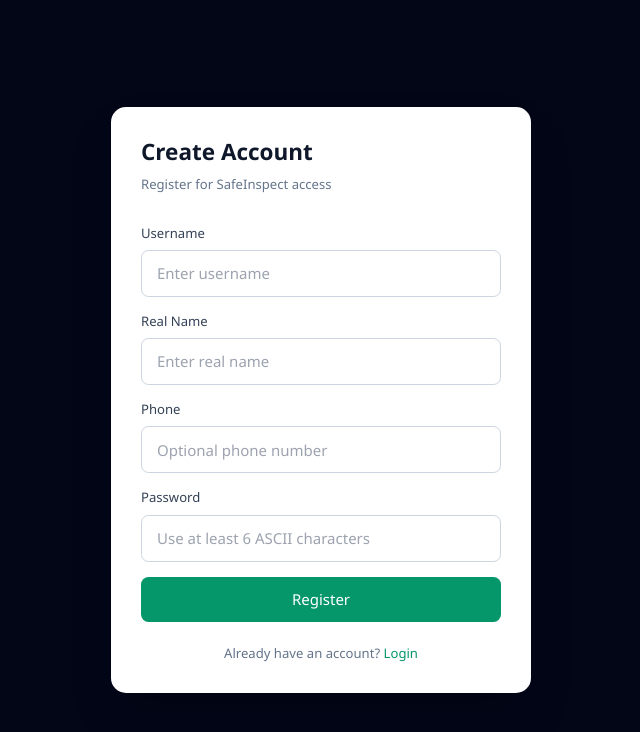
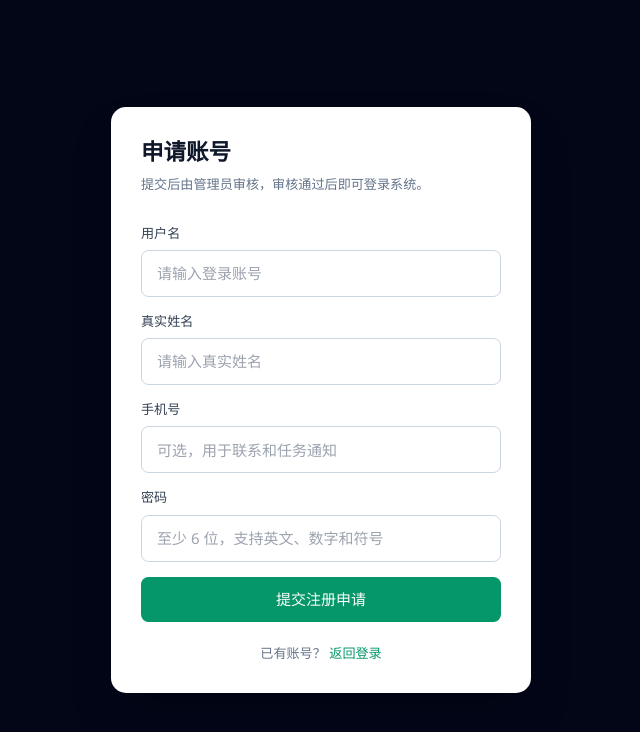
Before and after one commit to spencer-23-art/anquan, a React (Vite) app in the folder frontend/: page /register in a window 1280 px wide. Shown: the top 732 px of the page, without its empty margins (319-959 px from the left). Built offline with nearby package versions, Linux system fonts and the light colour scheme.

Commit message:
Localize web register page

```diff
--- a/frontend/src/pages/Register.jsx
+++ b/frontend/src/pages/Register.jsx
@@ -26,12 +26,12 @@ export default function Register() {
     setSuccess("");
 
     if (!PASSWORD_REGEX.test(form.password)) {
-      setError("Password must use ASCII characters only.");
+      setError("密码只能使用英文、数字或常见符号。");
       return;
     }
 
     if (form.password.length < 6) {
-      setError("Password must be at least 6 characters long.");
+      setError("密码至少需要 6 位。");
       return;
     }
 
@@ -45,10 +45,10 @@ export default function Register() {
         password: form.password,
       });
 
-      setSuccess("Registration submitted. Please wait for admin approval.");
+      setSuccess("注册申请已提交，请等待管理员审核。");
       setTimeout(() => navigate("/login"), 1200);
     } catch (err) {
-      setError(err.response?.data?.detail || "Registration failed");
+      setError(err.response?.data?.detail || "注册失败，请稍后重试。");
     } finally {
       setLoading(false);
     }
@@ -57,59 +57,59 @@ export default function Register() {
   return (
     <div className="flex min-h-screen items-center justify-center bg-slate-950 px-4">
       <div className="w-full max-w-md rounded-2xl bg-white p-8 shadow-2xl">
-        <h1 className="text-2xl font-bold text-slate-900">Create Account</h1>
+        <h1 className="text-2xl font-bold text-slate-900">申请账号</h1>
         <p className="mt-2 text-sm text-slate-500">
-          Register for SafeInspect access
+          提交后由管理员审核，审核通过后即可登录系统。
         </p>
 
         <form className="mt-8 space-y-4" onSubmit={handleSubmit}>
           <div>
             <label className="mb-2 block text-sm font-medium text-slate-700">
-              Username
+              用户名
             </label>
             <input
               className="w-full rounded-lg border border-slate-300 px-4 py-3 outline-none transition focus:border-emerald-500"
               value={form.username}
               onChange={updateField("username")}
-              placeholder="Enter username"
+              placeholder="请输入登录账号"
               required
             />
           </div>
 
           <div>
             <label className="mb-2 block text-sm font-medium text-slate-700">
-              Real Name
+              真实姓名
             </label>
             <input
               className="w-full rounded-lg border border-slate-300 px-4 py-3 outline-none transition focus:border-emerald-500"
               value={form.real_name}
               onChange={updateField("real_name")}
-              placeholder="Enter real name"
+              placeholder="请输入真实姓名"
             />
           </div>
 
           <div>
             <label className="mb-2 block text-sm font-medium text-slate-700">
-              Phone
+              手机号
             </label>
             <input
               className="w-full rounded-lg border border-slate-300 px-4 py-3 outline-none transition focus:border-emerald-500"
               value={form.phone}
               onChange={updateField("phone")}
-              placeholder="Optional phone number"
+              placeholder="可选，用于联系和任务通知"
             />
           </div>
 
           <div>
             <label className="mb-2 block text-sm font-medium text-slate-700">
-              Password
+              密码
             </label>
             <input
               type="password"
               className="w-full rounded-lg border border-slate-300 px-4 py-3 outline-none transition focus:border-emerald-500"
               value={form.password}
               onChange={updateField("password")}
-              placeholder="Use at least 6 ASCII characters"
+              placeholder="至少 6 位，支持英文、数字和符号"
               required
             />
           </div>
@@ -131,14 +131,14 @@ export default function Register() {
             disabled={loading}
             className="w-full rounded-lg bg-emerald-600 px-4 py-3 font-medium text-white transition hover:bg-emerald-700 disabled:cursor-not-allowed disabled:bg-emerald-300"
           >
-            {loading ? "Submitting..." : "Register"}
+            {loading ? "提交中..." : "提交注册申请"}
           </button>
         </form>
 
         <p className="mt-6 text-center text-sm text-slate-500">
-          Already have an account?{" "}
+          已有账号？{" "}
           <Link className="font-medium text-emerald-600 hover:text-emerald-700" to="/login">
-            Login
+            返回登录
           </Link>
         </p>
       </div>
```
